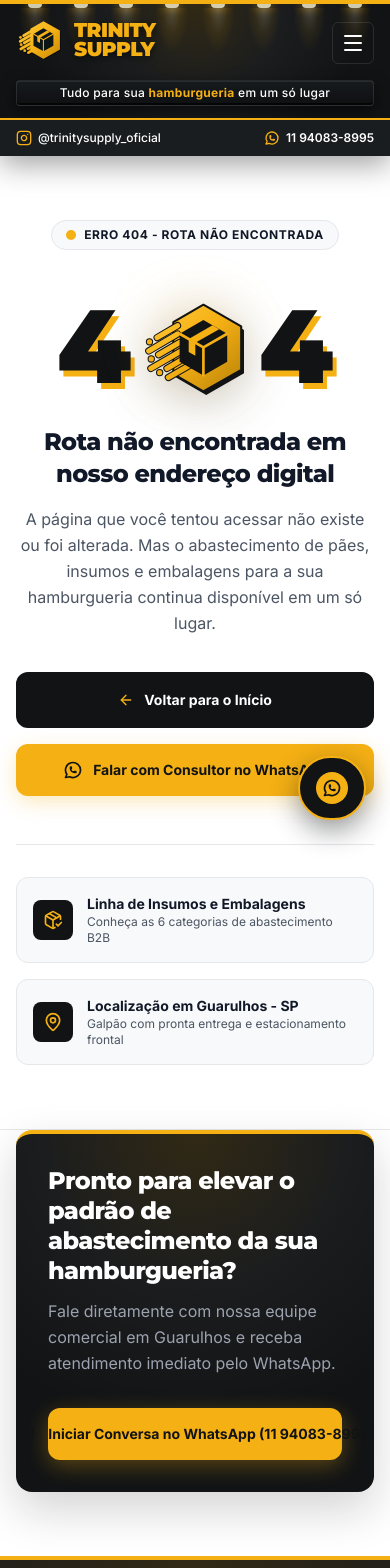
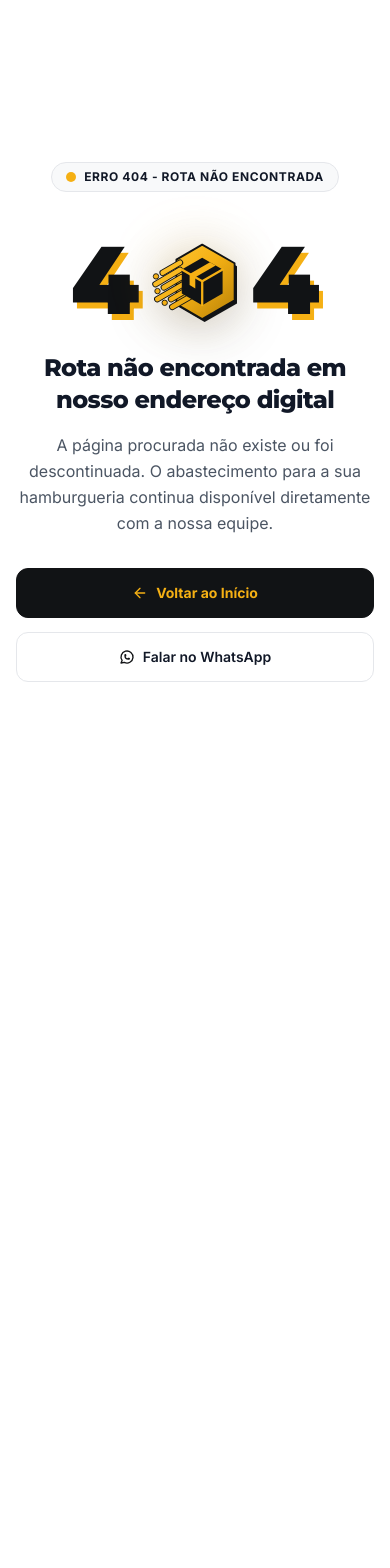
Before and after one commit to Leccarse-s-Tech/trinity-supply, a React (Vite) app: page /404 in a window 390 px wide. Shown: the top 1568 px of the page. After the commit the page ends 844 px from the top, so only its background shows below. Built offline with nearby package versions, Linux system fonts and the light colour scheme.

Commit message:
feat(404): isola completamente a rota 404 sem navbar nem footer, com layout autonomo

```diff
--- a/src/App.tsx
+++ b/src/App.tsx
@@ -1,4 +1,4 @@
-import { useEffect } from 'react';
+import React, { useEffect } from 'react';
 import { Routes, Route, useLocation } from 'react-router-dom';
 import { Navbar } from './components/Navbar';
 import { Footer } from './components/Footer';
@@ -24,20 +24,33 @@ function ScrollToHashElement() {
   return null;
 }
 
-export default function App() {
+function MainLayout({ children }: { children: React.ReactNode }) {
   return (
     <div className="min-h-[100dvh] flex flex-col bg-[#FFFFFF] text-[#111827]">
       <ScrollToHashElement />
       <Navbar />
       <div className="flex-1">
-        <Routes>
-          <Route path="/" element={<HomePage />} />
-          <Route path="/404" element={<NotFoundPage />} />
-          <Route path="*" element={<NotFoundPage />} />
-        </Routes>
+        {children}
       </div>
       <Footer />
       <FloatingWhatsApp />
     </div>
   );
 }
+
+export default function App() {
+  return (
+    <Routes>
+      <Route
+        path="/"
+        element={
+          <MainLayout>
+            <HomePage />
+          </MainLayout>
+        }
+      />
+      <Route path="/404" element={<NotFoundPage />} />
+      <Route path="*" element={<NotFoundPage />} />
+    </Routes>
+  );
+}
--- a/src/pages/NotFoundPage.tsx
+++ b/src/pages/NotFoundPage.tsx
@@ -1,14 +1,14 @@
 import React from 'react';
 import { Link } from 'react-router-dom';
-import { ArrowLeft, MapPin, PackageCheck } from 'lucide-react';
+import { ArrowLeft } from 'lucide-react';
 import { LogoBoxZero } from '../components/BrandLogo';
 import { WhatsAppIcon } from '../components/Icons';
 import { BRAND_INFO } from '../data/siteData';
 
 export const NotFoundPage: React.FC = () => {
   return (
-    <main className="bg-[#FFFFFF] text-[#111827] py-16 sm:py-24 lg:py-28 border-b border-[#E5E7EB]">
-      <div className="max-w-4xl mx-auto px-4 sm:px-6 lg:px-8 text-center">
+    <main className="min-h-screen flex items-center justify-center bg-white px-4 py-12">
+      <div className="max-w-2xl mx-auto text-center w-full">
         {/* Tag Institucional */}
         <div className="inline-flex items-center gap-2 px-3.5 py-1.5 rounded-full bg-[#F8F9FA] border border-[#E5E7EB] mb-8">
           <span
@@ -25,84 +25,50 @@ export const NotFoundPage: React.FC = () => {
           className="flex items-center justify-center gap-2 sm:gap-5 md:gap-7 my-2 select-none"
           aria-label="Codigo 404 com o zero representado pela caixa 3D do logotipo da Trinity Supply"
         >
-          <span className="font-display font-black text-[104px] sm:text-[148px] md:text-[180px] leading-none text-[#111315] drop-shadow-[4px_6px_0px_#F5B014]">
+          <span className="font-display font-black text-[96px] sm:text-[140px] md:text-[170px] leading-none text-[#111315] drop-shadow-[4px_6px_0px_#F5B014]">
             4
           </span>
 
           {/* O digito 0 substituido pela Caixa 3D e Hexagono Oficial do Logotipo Trinity Supply */}
-          <LogoBoxZero className="w-28 h-28 sm:w-40 sm:h-40 md:w-48 md:h-48" />
+          <LogoBoxZero className="w-24 h-24 sm:w-36 sm:h-36 md:w-44 md:h-44" />
 
-          <span className="font-display font-black text-[104px] sm:text-[148px] md:text-[180px] leading-none text-[#111315] drop-shadow-[4px_6px_0px_#F5B014]">
+          <span className="font-display font-black text-[96px] sm:text-[140px] md:text-[170px] leading-none text-[#111315] drop-shadow-[4px_6px_0px_#F5B014]">
             4
           </span>
         </div>
 
-        {/* Explicacao Institucional */}
+        {/* Titulo Oficial */}
         <h1 className="mt-6 font-display font-extrabold text-2xl sm:text-3xl lg:text-4xl text-[#111827] tracking-tight">
           Rota não encontrada em nosso endereço digital
         </h1>
 
-        <p className="mt-4 text-base sm:text-lg text-[#4B5563] max-w-2xl mx-auto leading-relaxed">
-          A página que você tentou acessar não existe ou foi alterada. Mas o abastecimento de pães,
-          insumos e embalagens para a sua hamburgueria continua disponível em um só lugar.
+        {/* Descricao Oficial */}
+        <p className="mt-4 text-base sm:text-lg text-[#4B5563] max-w-xl mx-auto leading-relaxed">
+          A página procurada não existe ou foi descontinuada. O abastecimento para a sua hamburgueria
+          continua disponível diretamente com a nossa equipe.
         </p>
 
         {/* Botoes de Acao */}
-        <div className="mt-9 flex flex-col sm:flex-row items-stretch sm:items-center justify-center gap-4">
+        <div className="mt-8 flex flex-col sm:flex-row items-stretch sm:items-center justify-center gap-3.5">
+          {/* Primario: Voltar ao Inicio */}
           <Link
             to="/"
-            className="inline-flex items-center justify-center gap-2.5 px-6 py-4 rounded-xl bg-[#111315] hover:bg-[#1A1D20] text-[#FFFFFF] font-bold text-sm sm:text-base transition-all border-2 border-[#111315]"
+            className="inline-flex items-center justify-center gap-2 px-6 py-3.5 rounded-xl bg-[#111315] hover:bg-[#1A1D20] text-[#F5B014] font-bold text-sm sm:text-base transition-all border border-[#111315]"
           >
             <ArrowLeft className="w-4 h-4 text-[#F5B014] shrink-0" />
-            <span>Voltar para o Início</span>
+            <span>Voltar ao Início</span>
           </Link>
 
+          {/* Secundario: Falar no WhatsApp */}
           <a
-            href={BRAND_INFO.whatsapp.consultantUrl}
+            href={BRAND_INFO.whatsapp.baseUrl}
             target="_blank"
             rel="noopener noreferrer"
-            className="inline-flex items-center justify-center gap-2.5 px-6 py-4 rounded-xl bg-[#F5B014] hover:bg-[#D99B0E] text-[#111315] font-bold text-sm sm:text-base transition-all shadow-[0_6px_20px_rgba(245,176,20,0.28)]"
+            className="inline-flex items-center justify-center gap-2 px-6 py-3.5 rounded-xl bg-[#FFFFFF] hover:bg-[#F8F9FA] text-[#111827] border border-[#E5E7EB] hover:border-[#111315] font-semibold text-sm sm:text-base transition-all"
           >
-            <WhatsAppIcon className="w-5 h-5 shrink-0" />
-            <span>Falar com Consultor no WhatsApp</span>
+            <WhatsAppIcon className="w-4 h-4 text-[#111315] shrink-0" />
+            <span>Falar no WhatsApp</span>
           </a>
-        </div>
-
-        {/* Atalhos Rapidos Institucionais */}
-        <div className="mt-12 pt-8 border-t border-[#E5E7EB] grid grid-cols-1 sm:grid-cols-2 gap-4 max-w-2xl mx-auto text-left">
-          <Link
-            to="/#insumos"
-            className="flex items-center gap-3.5 p-4 rounded-xl bg-[#F8F9FA] border border-[#E5E7EB] hover:border-[#F5B014] transition-colors"
-          >
-            <div className="w-10 h-10 rounded-lg bg-[#111315] text-[#F5B014] flex items-center justify-center shrink-0">
-              <PackageCheck className="w-5 h-5" />
-            </div>
-            <div>
-              <span className="block text-sm font-bold text-[#111827]">
-                Linha de Insumos e Embalagens
-              </span>
-              <span className="block text-xs text-[#4B5563]">
-                Conheça as 6 categorias de abastecimento B2B
-              </span>
-            </div>
-          </Link>
-
-          <Link
-            to="/#localizacao"
-            className="flex items-center gap-3.5 p-4 rounded-xl bg-[#F8F9FA] border border-[#E5E7EB] hover:border-[#F5B014] transition-colors"
-          >
-            <div className="w-10 h-10 rounded-lg bg-[#111315] text-[#F5B014] flex items-center justify-center shrink-0">
-              <MapPin className="w-5 h-5" />
-            </div>
-            <div>
-              <span className="block text-sm font-bold text-[#111827]">
-                Localização em Guarulhos - SP
-              </span>
-              <span className="block text-xs text-[#4B5563]">
-                Galpão com pronta entrega e estacionamento frontal
-              </span>
-            </div>
-          </Link>
         </div>
       </div>
     </main>
```
